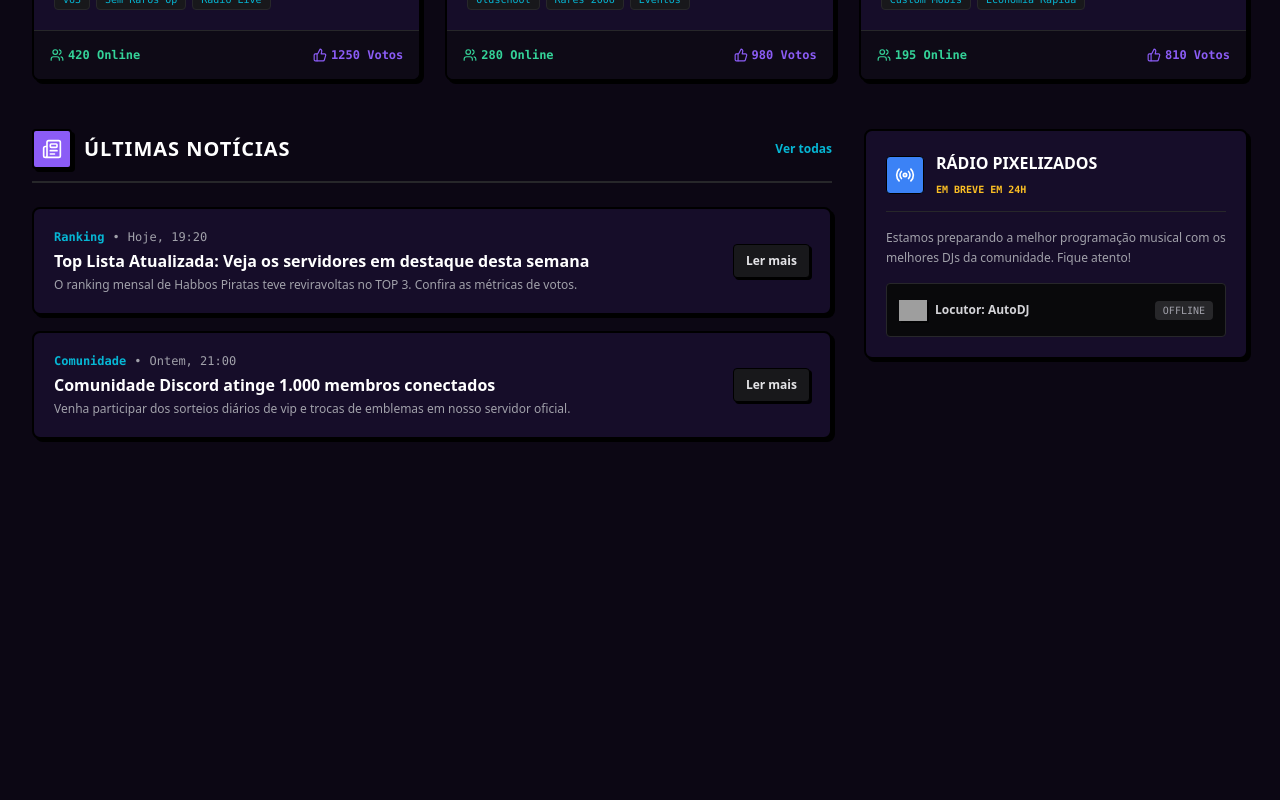
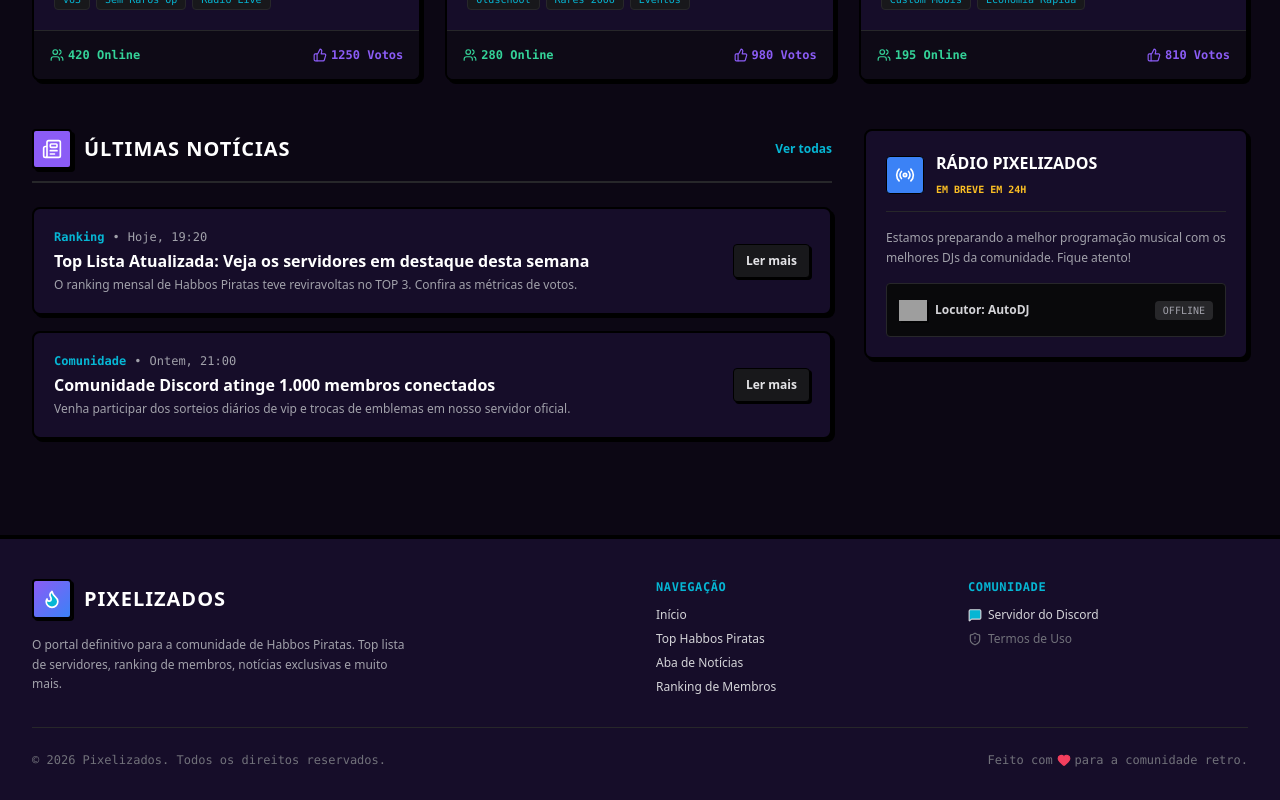
Before and after one commit to UniversoPixel/Pixelizados, a Next.js app: page / in a window 1280 px wide. Shown: the part 902-1702 px from the top of the page. Before the commit the page ends 1373 px from the top, so only its background shows below. Built offline with nearby package versions, Linux system fonts and the light colour scheme; grey boxes are pictures that could not be loaded.

Commit message:
Refactor HomePage layout and add Footer component
Refactor HomePage layout by adding Footer component and adjusting structure. Update sections for better organization and readability.

```diff
--- a/app/page.tsx
+++ b/app/page.tsx
@@ -1,14 +1,13 @@
 import Link from 'next/link';
 import Header from '@/components/Header';
+import Footer from '@/components/Footer';
 import HabboAvatar from '@/components/HabboAvatar';
 import {
   Trophy,
-  Flame,
   Sparkles,
   Users,
   Newspaper,
   ArrowRight,
-  ExternalLink,
   ThumbsUp,
   Radio,
   MessageSquare
@@ -72,10 +71,11 @@ const ULTIMAS_NOTICIAS = [
 
 export default function HomePage() {
   return (
-    <div className="min-h-screen bg-pixel-bg flex flex-col">
+    <div className="min-h-screen bg-pixel-bg flex flex-col justify-between">
+      <div>
         <Header />
 
-      <main className="flex-1 max-w-7xl w-full mx-auto px-4 sm:px-6 lg:px-8 py-8 space-y-12">
+        <main className="max-w-7xl w-full mx-auto px-4 sm:px-6 lg:px-8 py-8 space-y-12">
 
           {/* HERO BANNER - CHAMADA PRINCIPAL */}
           <section className="relative rounded-xl border-4 border-black bg-gradient-to-r from-pixel-purple-dark via-pixel-card to-pixel-blue-dark p-6 sm:p-10 retro-shadow-lg overflow-hidden">
@@ -190,7 +190,7 @@ export default function HomePage() {
             </div>
           </section>
 
-        {/* SEÇÃO DUPLA: NOTÍCIAS & STATUS RÁDIO / DISCORD */}
+          {/* SEÇÃO DUPLA: NOTÍCIAS & WIDGET RÁDIO */}
           <div className="grid grid-cols-1 lg:grid-cols-12 gap-8">
 
             {/* COLUNA ESQUERDA: NOTÍCIAS */}
@@ -238,7 +238,7 @@ export default function HomePage() {
               </div>
             </section>
 
-          {/* COLUNA DIREITA: WIDGET DE RÁDIO E Mídia */}
+            {/* COLUNA DIREITA: WIDGET DE RÁDIO */}
             <aside className="lg:col-span-4 space-y-6">
               <div className="bg-pixel-card border-2 border-black rounded-lg p-5 retro-shadow space-y-4">
                 <div className="flex items-center gap-3 border-b border-zinc-800 pb-3">
@@ -269,5 +269,8 @@ export default function HomePage() {
 
         </main>
       </div>
+
+      <Footer />
+    </div>
   );
 }
```
Lines whose indentation alone changed are shown as unchanged.
